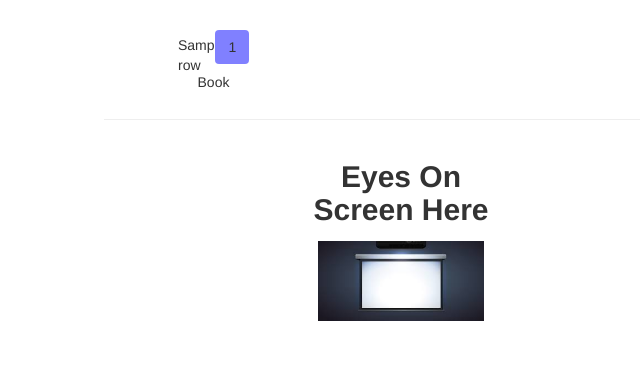
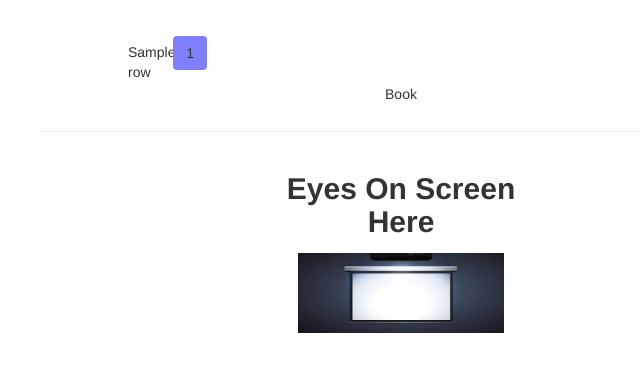
Before and after one commit to firoz74828/BookMovieTicket, a Django app: template Booking/templates/Booking/seat_booking.html in a window 1280 px wide. Shown: the part 50-422 px from the top of the page, without its empty margins (239-879 px from the left). Run offline with Django 3.2, Linux system fonts and the light colour scheme; the template is opened without the code that fills it: most values are stand-ins (such as "Sample title", 1, 10 or a date in 2020); some libraries are stand-ins or nearby versions.

Commit message:
DetailView updated

```diff
--- a/Booking/templates/Booking/seat_booking.html
+++ b/Booking/templates/Booking/seat_booking.html
@@ -4,7 +4,7 @@
 
 <input type="hidden" onload="buttonDisable()">
 
-        <div class="container " style="width:50%;">
+        <div class="container " style="width:60%;" align="center">
             {% for row, value in context.items %}
                 {% with forloop.counter as outer_counter %}
                 <div class="row" style="margin-left:10%;margin-right:0%;height:5px;">
@@ -27,7 +27,7 @@
                     </div><div class="row">
                 {% endif %}
                 </div>
-            {% endwith %}
+                {% endwith %}
             {% endfor %}
 
             <div class="row seat">
```
